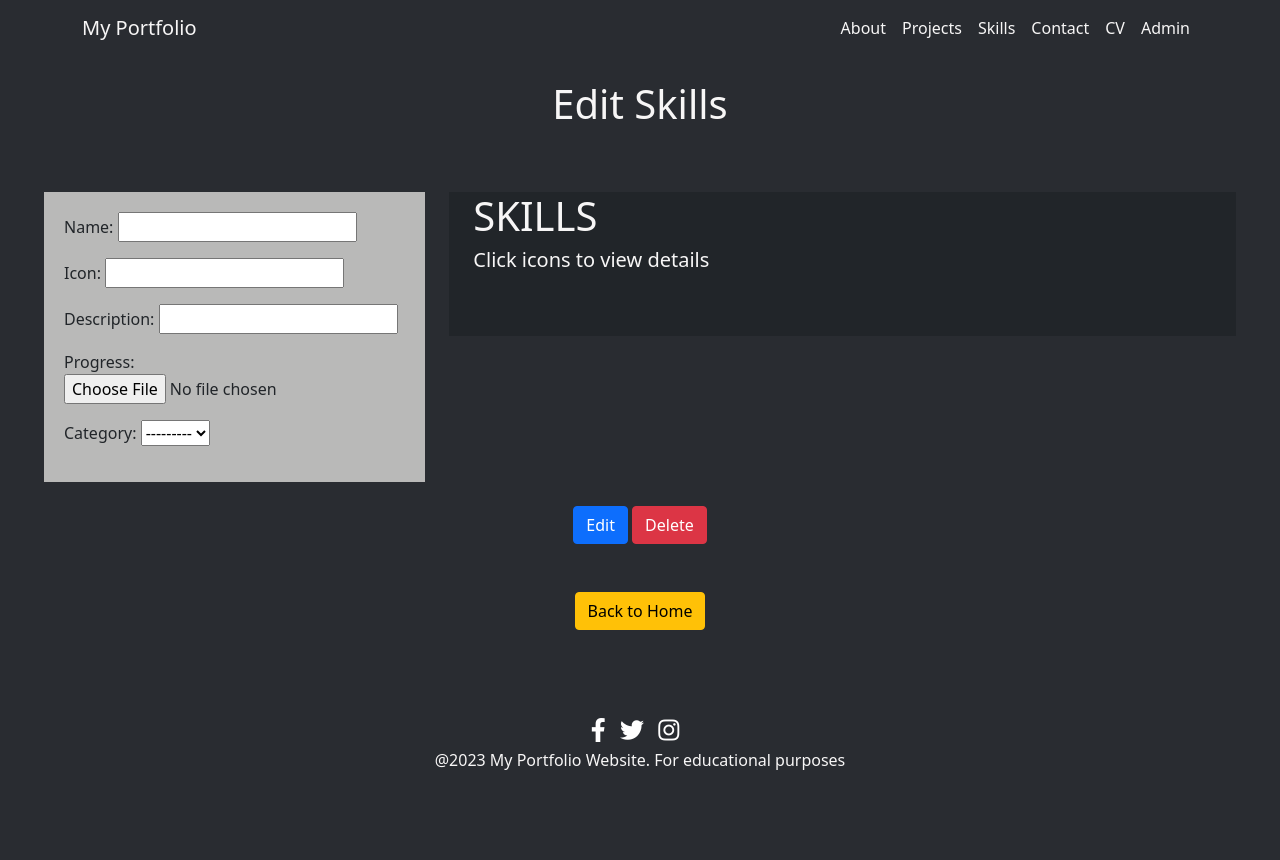
After one commit to Aron-M/My-Portfolio, a Django app: template my_pf/templates/pages/edit-skills.html in a window 1280 px wide. The commit adds this page. Run offline with Django 4.2, Linux system fonts and the light colour scheme; the template is opened without the code that fills it: values that come from a table or form of the project are taken from there, others are empty; some libraries are stand-ins or nearby versions.

Commit message:
created and added content to 'edit-skills' template, attempting to implement edit functionality

```diff
--- a/my_pf/admin.py
+++ b/my_pf/admin.py
@@ -1,9 +1,9 @@
 from django.contrib import admin
-from .models import PersonalDetails, Headings, Project, Skill, SkillCategory
+from .models import PersonalDetails, Headings, Project, Skills, SkillCategory
 
 
 admin.site.register(PersonalDetails)
 admin.site.register(Headings)
 admin.site.register(Project)
-admin.site.register(Skill)
+admin.site.register(Skills)
 admin.site.register(SkillCategory)
--- a/my_pf/forms.py
+++ b/my_pf/forms.py
@@ -1,5 +1,5 @@
 from django import forms
-from .models import PersonalDetails, Headings
+from .models import PersonalDetails, Headings, Skills
 
 
 class PersonalDetailsForm(forms.ModelForm):
@@ -19,3 +19,8 @@ class HeadingsForm(forms.ModelForm):
             'par3': forms.Textarea(attrs={'rows': 4, 'cols': 40}),
             'par4': forms.Textarea(attrs={'rows': 4, 'cols': 40}),
         }
+
+class SkillsForm(forms.ModelForm):
+    class Meta:
+        model = Skills
+        fields = '__all__'
--- a/my_pf/models.py
+++ b/my_pf/models.py
@@ -48,7 +48,7 @@ class SkillCategory(models.Model):
     def __str__(self):
         return self.name
 
-class Skill(models.Model):
+class Skills(models.Model):
     name = models.CharField(max_length=100, blank=True, null=True)
     icon = models.URLField(max_length=100, blank=True)
     description = models.CharField(max_length=300, blank=True, null=True)
--- a/my_pf/templates/components/skills/skills.html
+++ b/my_pf/templates/components/skills/skills.html
@@ -11,10 +11,10 @@
           </div>
           <div class="model-item col-md-10">
             <ul class="lang_img">
-              {% for skill in skill %}
-              {% if skill.category == category %}
+              {% for skills in skills %}
+              {% if skills.category == category %}
               <li class="d-inline-block icon-box"><img class="modal-image"
-                src="{{ skill.icon }}" alt="{{ skill.name }}" title="{{ skill.description }}"></li>
+                src="{{ skills.icon }}" alt="{{ skills.name }}" title="{{ skills.description }}"></li>
               {% endif %}
               {% endfor %}
             </ul>
--- a/my_pf/templates/pages/dashboard.html
+++ b/my_pf/templates/pages/dashboard.html
@@ -52,7 +52,7 @@
                 <img src="../media/dashboard-images/skills-section.png" alt="Skills Image" class="img-fluid">
               </div>
               <div class="text-center mt-auto">
-                <button class="btn btn-primary edit-button">Edit</button>
+                <a href="{% url 'edit-skills' skill.id %}" class="nav-link btn btn-primary">Edit</a>
               </div>
             </div>
           </div>
--- a/my_pf/templates/pages/edit-headings.html
+++ b/my_pf/templates/pages/edit-headings.html
@@ -26,6 +26,7 @@
           </div>
 
           <div class="col-md-7 mb-4">
+            <h2 class="text-center">Preview:</h2>
             <div class="bg-dark p-4">
               {% include 'components/headings.html' %}
             </div>
--- a/my_pf/templates/pages/edit-personal-details.html
+++ b/my_pf/templates/pages/edit-personal-details.html
@@ -7,7 +7,7 @@
       <form method="POST" class="edit">
         {% csrf_token %}
         <div class="text-center mb-4">
-          <h1>Edit Personal Details</h1>
+          <h1 class="justify-content-center" style="margin-bottom: 4rem;">Edit Personal Details</h1>
         </div>
         <div class="row">
           <div class="col-md-4 mb-4">
@@ -47,10 +47,11 @@
             </div>
           </div>
           <div class="col-md-8 mb-4">
+            <h2 class="text-center">Preview:</h2>
             <div class="bg-dark">
               {% include 'components/personal-details.html' %}
             </div>
-            <div style="margin-bottom: 5rem;">
+            <div style="margin-bottom: 3rem;">
 
             </div>
             <div class="text-center">
--- /dev/null
+++ b/my_pf/templates/pages/edit-skills.html
@@ -0,0 +1,57 @@
+{% extends "base.html" %}
+
+{% block content %}
+
+<div class="container-lg">
+    <div class="row justify-content-center mt-4">
+      <div class="col">
+        <form method="POST" class="edit">
+          {% csrf_token %}
+          <div class="text-center mb-4">
+            <h1 class="justify-content-center" style="margin-bottom: 4rem;">Edit Skills</h1>
+          </div>
+          <div class="row">
+            <div class="col-md-4 mb-4">
+              <div style="background-color: rgb(185, 185, 184); padding: 20px;">
+                <div class="form-group" style="margin-bottom: 1rem;">
+                  {{ skills_form.name.label_tag }}
+                  {{ skills_form.name }}
+                </div>
+                <div class="form-group" style="margin-bottom: 1rem;">
+                  {{ skills_form.icon.label_tag }}
+                  {{ skills_form.icon }}
+                </div>
+                <div class="form-group" style="margin-bottom: 1rem;">
+                  {{ skills_form.description.label_tag }}
+                  {{ skills_form.description }}
+                </div>
+                <div class="form-group" style="margin-bottom: 1rem;">
+                  {{ skills_form.progress.label_tag }}
+                  {{ skills_form.progress }}
+                </div>
+                <div class="form-group" style="margin-bottom: 1rem;">
+                  {{ skills_form.category.label_tag }}
+                  {{ skills_form.category }}
+                </div>
+              </div>
+            </div>
+            <div class="col-md-8 mb-4">
+              <div class="bg-dark">
+                {% include 'components/skills/skills.html' %}
+              </div>
+            </div>
+          </div>
+          <div class="text-center">
+            <a type="submit" class="btn btn-primary">Edit</a>
+            <a type="button" class="btn btn-danger">Delete</a>
+          </div>
+          <div class="text-center mt-3">
+            <a href="{% url 'home' %}" class="btn btn-warning">Back to Home</a>
+          </div>
+          </div>
+        </form>
+      </div>
+    </div>
+</div>
+
+{% endblock %}
--- a/my_pf/templates/pages/home-page.html
+++ b/my_pf/templates/pages/home-page.html
@@ -18,9 +18,9 @@
 
 
 <!-- Projects Section -->
-<section id="projects" class="bg-light py-5">
+<section id="projects" class="py-5">
   <div class="container projects-section">
-    <h1 class="text-center" id="projects-header">Projects</h1>
+    <h1 class="text-center" id="projects-header">PROJECTS</h1>
     <div class="row">
       {% for project in project %}
       <div class="col-md-3">
--- a/pp4_portfolio/settings.py
+++ b/pp4_portfolio/settings.py
@@ -64,7 +64,7 @@ ROOT_URLCONF = 'pp4_portfolio.urls'
 TEMPLATES = [
     {
         'BACKEND': 'django.template.backends.django.DjangoTemplates',
-        'DIRS': [],
+        'DIRS': [os.path.join(BASE_DIR, 'templates')],
         'APP_DIRS': True,
         'OPTIONS': {
             'context_processors': [
--- a/pp4_portfolio/urls.py
+++ b/pp4_portfolio/urls.py
@@ -24,8 +24,9 @@ urlpatterns = [
     path('admin/', admin.site.urls),
     path('', views.display_all, name='all'),
     path('dashboard/', views.dashboard_view, name='dashboard'),
-    path('dashboard/edit-personal-details/', views.display_edit_personal_details, name='edit-personal-details'),
-    path('dashboard/edit-headings/', views.display_edit_headings, name='edit-headings'),
+    path('edit-personal-details/', views.display_edit_personal_details, name='edit-personal-details'),
+    path('edit-headings/', views.display_edit_headings, name='edit-headings'),
+    path('edit-skills/<int:skill_id>/', views.display_edit_skills, name='edit-skills'),
     path('home/', views.display_all, name='home')
 ]
 urlpatterns += static(settings.MEDIA_URL, document_root=settings.MEDIA_ROOT)
--- a/static/pp4_portfolio/custom_css/style.css
+++ b/static/pp4_portfolio/custom_css/style.css
@@ -228,7 +228,7 @@ a,
 /* Projects Section */
 
 #projects-header {
-  color: black;
+  color: rgb(251, 250, 250);
 }
 
 .card-img-top {
```
Also changed, not shown: my_pf/views.py (+36 -8 lines), media/project_images/django.png (added), my_pf/migrations/0006_rename_skill_skills.py (added).
